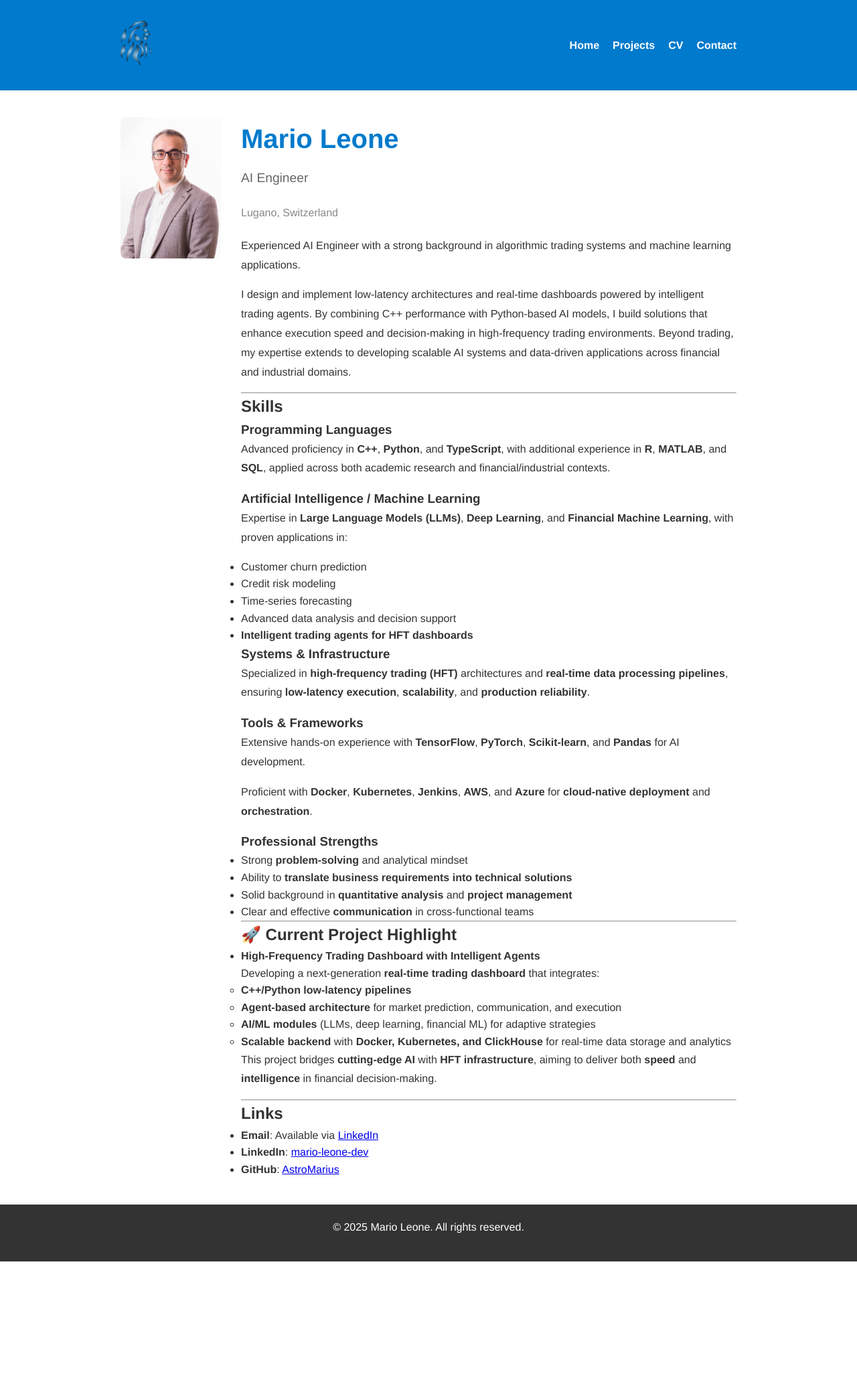
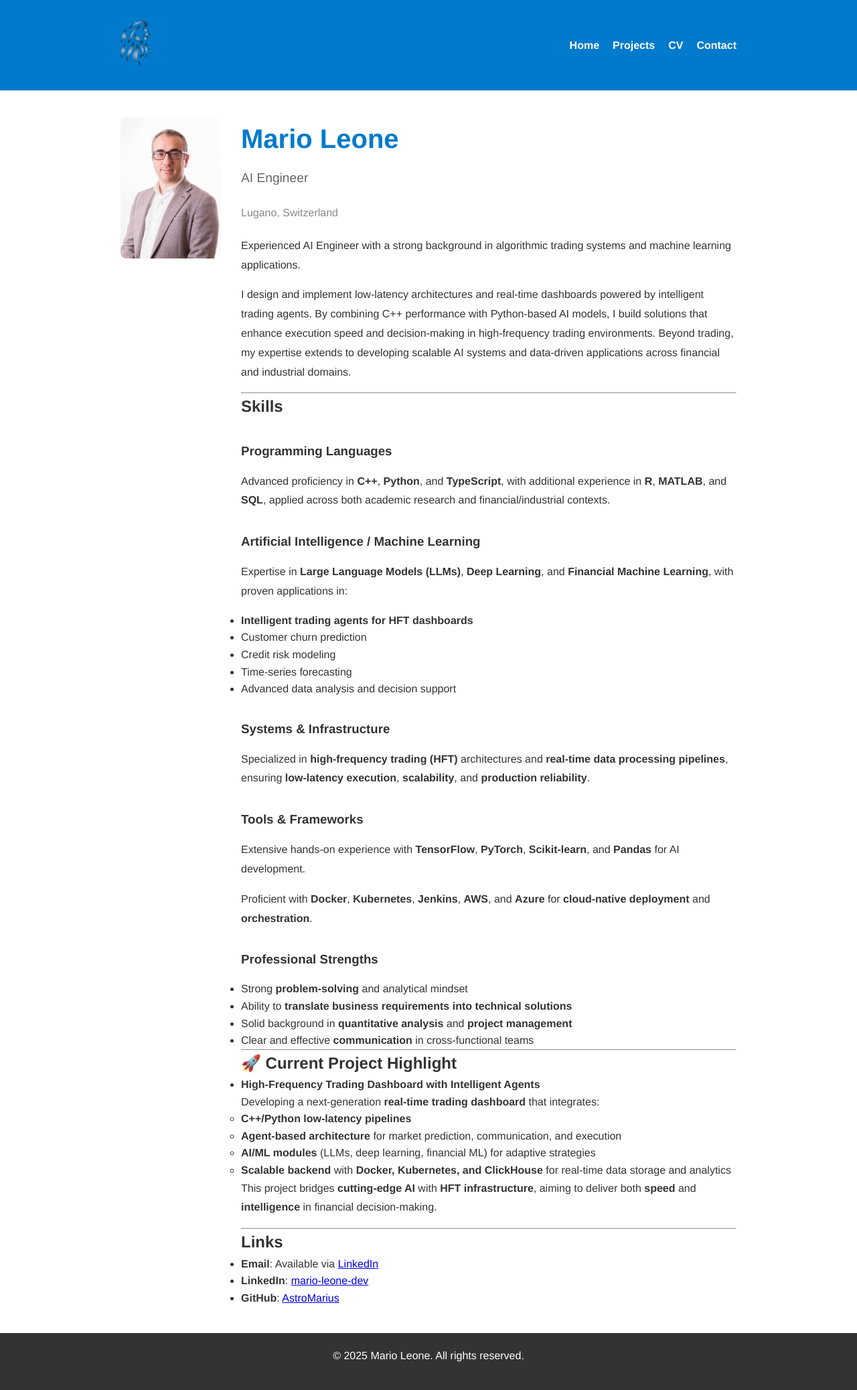
Before and after one commit to AstroMarius/marioleone.github.io, a Jekyll site: the page built from index.md, in a window 1280 px wide. Shown: the whole page at 67% size. Built offline with Jekyll 4.4.1, drawn with Linux system fonts in a browser that asks for light colours; before the commit the page ends 1884 px from its top, so only the background shows below that.

Commit message:
fix: aggiungere margini per la sezione h3 e rimuovere duplicato nella lista delle competenze
Aggiunti margini sopra e sotto gli h3 per migliorare la spaziatura visiva. Rimosso un duplicato nella sezione delle competenze per una maggiore chiarezza.

```diff
--- a/assets/css/style.css
+++ b/assets/css/style.css
@@ -182,6 +182,12 @@ p {
   margin-bottom: 1em;
 }
 
+/* Gestione dello spazio tra le sezioni con titoli ### */
+h3 {
+  margin-top: 2rem; /* Spazio sopra il titolo */
+  margin-bottom: 1rem; /* Spazio sotto il titolo */
+}
+
 /* Responsive design */
 @media (max-width: 768px) {
   header, footer {
--- a/index.md
+++ b/index.md
@@ -33,11 +33,12 @@ Advanced proficiency in **C++**, **Python**, and **TypeScript**, with additional
 
 Expertise in **Large Language Models (LLMs)**, **Deep Learning**, and **Financial Machine Learning**, with proven applications in:
 
+- **Intelligent trading agents for HFT dashboards**
 - Customer churn prediction
 - Credit risk modeling
 - Time-series forecasting
 - Advanced data analysis and decision support
-- **Intelligent trading agents for HFT dashboards**
+
 
 ### Systems & Infrastructure
 
```
